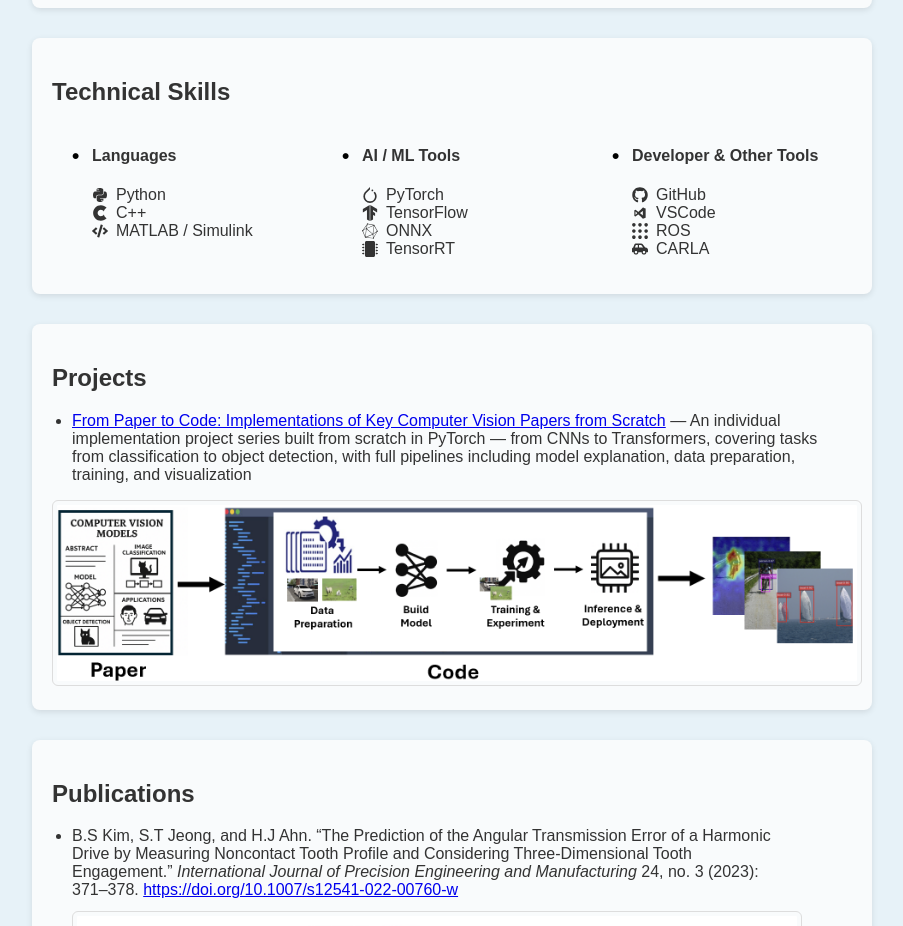
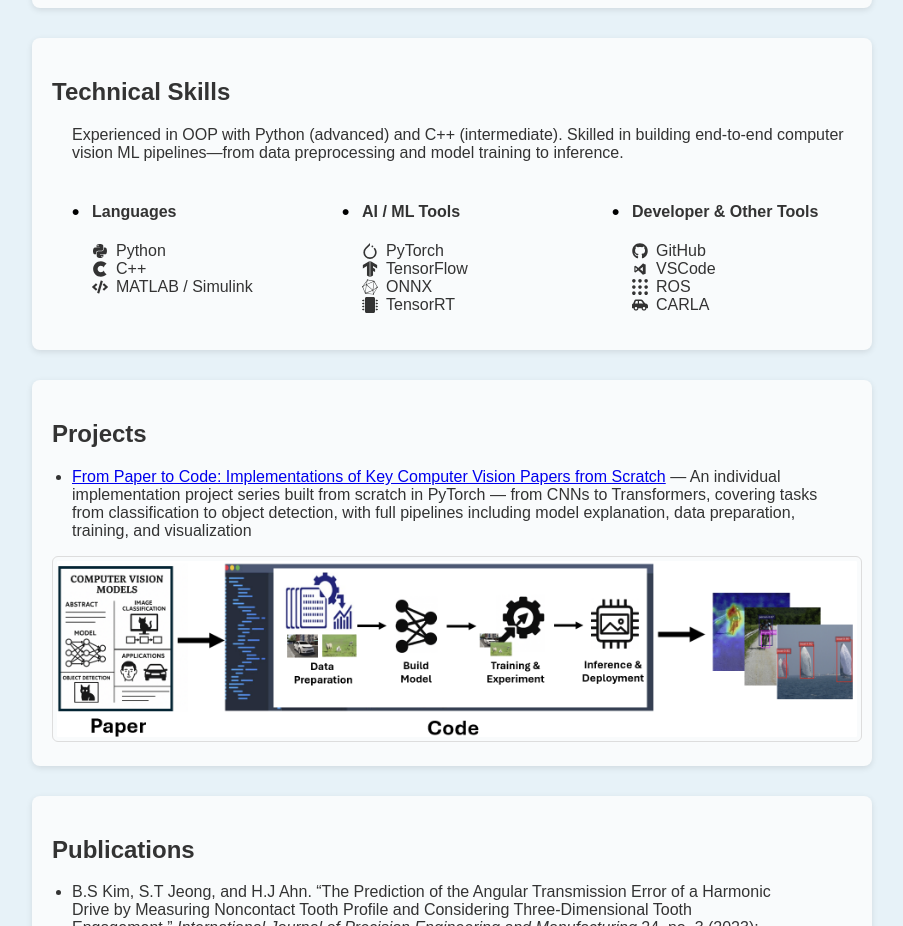
Before and after one commit to bskkimm/personal-website, a Next.js app: page / in a window 1280 px wide. Shown: the part 1078-2004 px from the top of the page, without its empty margins (188-1091 px from the left). Built offline with nearby package versions, Linux system fonts and the light colour scheme.

Commit message:
Update page.tsx

```diff
--- a/app/page.tsx
+++ b/app/page.tsx
@@ -218,6 +218,11 @@ export default function Home() {
 
       <section id="skills" className="section">
         <h2>Technical Skills</h2>
+
+        <p style={{ paddingLeft: "20px", maxWidth: "900px", marginBottom: "20px" }}>
+          Experienced in OOP with Python (advanced) and C++ (intermediate). Skilled in building end-to-end computer vision ML pipelines—from data preprocessing and model training to inference.
+        </p>
+
         <div
           style={{
             display: "grid",
@@ -335,6 +340,7 @@ export default function Home() {
 
 
 
+
       <section id="projects" className="section">
         <h2>Projects</h2>
         <ul style={{ paddingLeft: "20px" }}>
```
